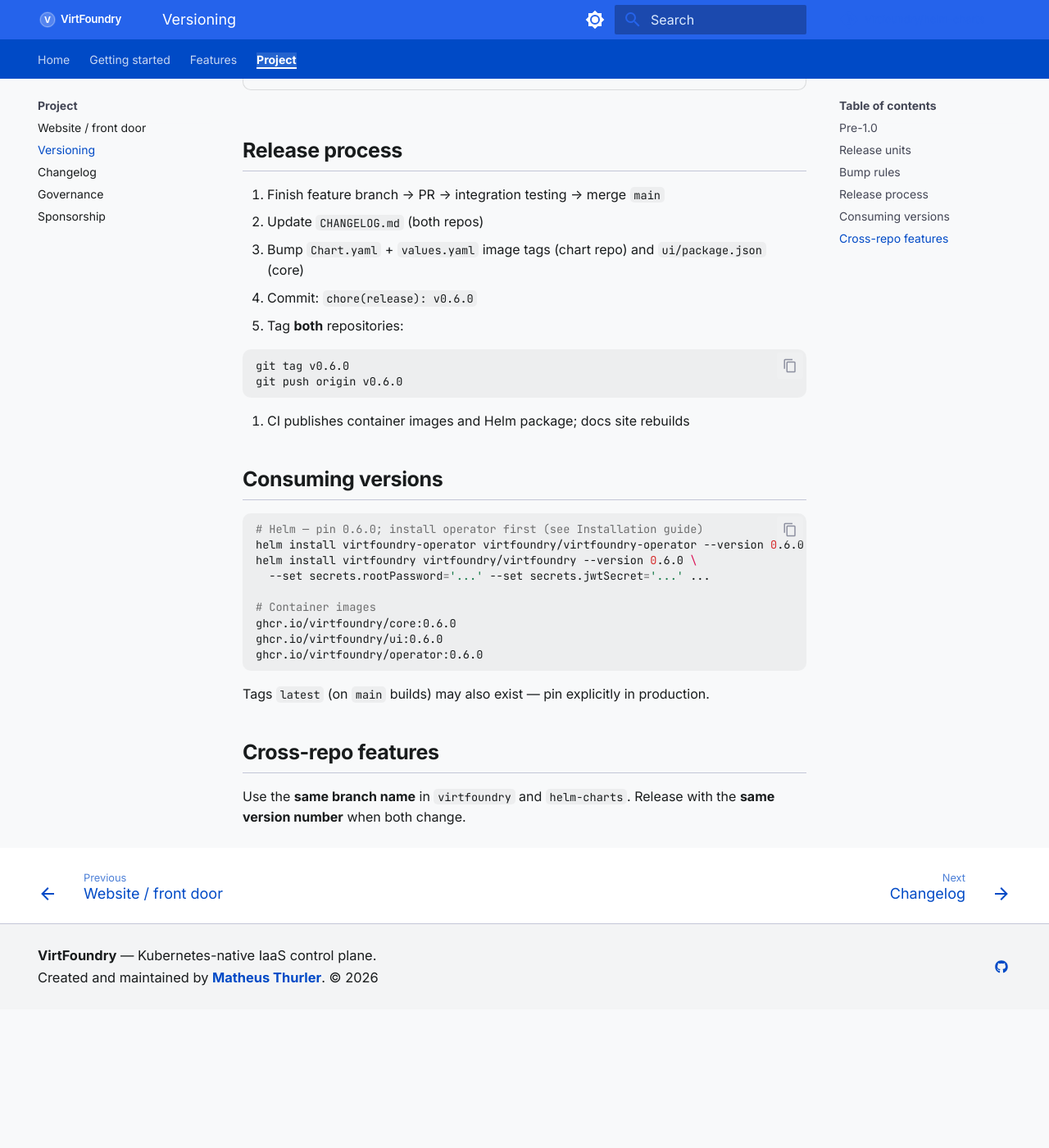
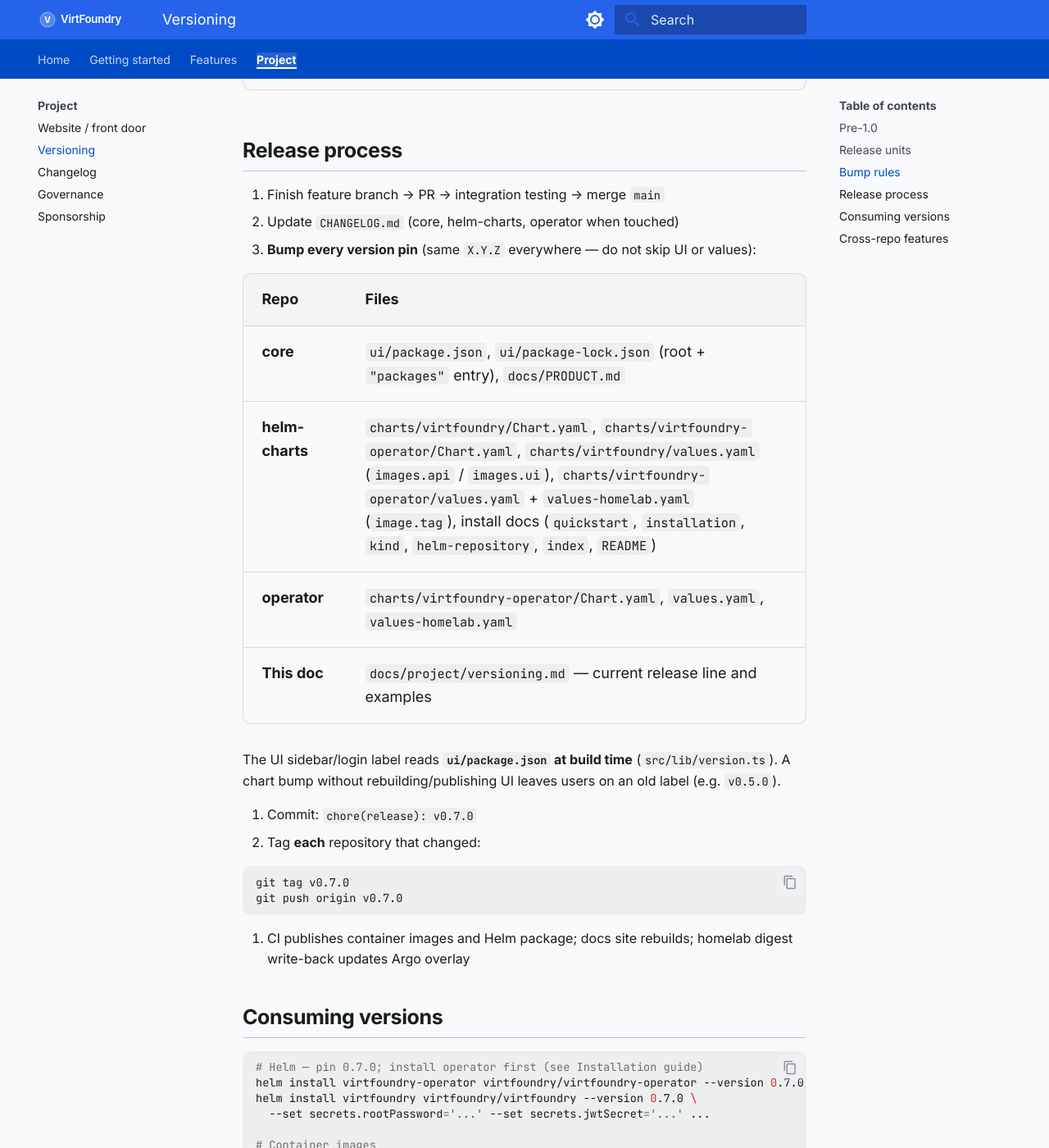
Before and after one commit to virtfoundry/helm-charts, an MkDocs documentation site: the page built from docs/project/versioning.md, in a window 1280 px wide and 1400 px high, scrolled down 1696 px. Shown: the whole window at 82% size. Built offline with MkDocs 1.6.1 and Material for MkDocs 9.7.7, drawn with Linux system fonts in a browser that asks for light colours; comment, search, counter and statistics services are not loaded; before the commit the page ends 2927 px from its top, so only the background shows below that; some of the changed text lies outside the part shown.

Commit message:
chore(release): sync default image tags and docs to 0.7.0 (#28)
Chart.yaml was 0.7.0 but values and install docs still pinned 0.6.0.
Expand versioning.md checklist so UI package-lock and values are not skipped.

````diff
--- a/docs/project/versioning.md
+++ b/docs/project/versioning.md
@@ -4,16 +4,16 @@ VirtFoundry follows [Semantic Versioning 2.0.0](https://semver.org/).
 
 ## Pre-1.0
 
-The project is **not 1.0 yet**. The current release line is **0.6.0**.
+The project is **not 1.0 yet**. The current release line is **0.7.0**.
 
 Git tags `v1.0.0`–`v1.5.0` were cut too early. They remain in git/GHCR for history; they are **not** a SemVer 1.0 stability promise. Breaking changes may still land in **0.x MINOR** bumps until 1.0 is declared.
 
-Helm chart packages `1.x` were **yanked** from the repository index so a bare `helm install` resolves **0.6.0**. Pin anyway and install **operator first**:
+Helm chart packages `1.x` were **yanked** from the repository index so a bare `helm install` resolves **0.7.0**. Pin anyway and install **operator first**:
 
 ```bash
-helm install virtfoundry-operator virtfoundry/virtfoundry-operator --version 0.6.0 \
+helm install virtfoundry-operator virtfoundry/virtfoundry-operator --version 0.7.0 \
   -n virtfoundry-system --create-namespace
-helm install virtfoundry virtfoundry/virtfoundry --version 0.6.0 \
+helm install virtfoundry virtfoundry/virtfoundry --version 0.7.0 \
   -n virtfoundry-system \
   --set secrets.rootPassword='...' \
   --set secrets.jwtSecret='...'
@@ -33,38 +33,48 @@ helm install virtfoundry virtfoundry/virtfoundry --version 0.6.0 \
 
 | Change | Version bump | Example |
 |--------|--------------|---------|
-| Bug fix, doc fix | PATCH | `0.5.0` → `0.5.1` |
-| New feature, chart profile change | MINOR | `0.5.0` → `0.6.0` |
-| Breaking API or chart contract | MINOR while on 0.x | `0.5.0` → `0.6.0` (document in CHANGELOG) |
+| Bug fix, doc fix | PATCH | `0.7.0` → `0.7.1` |
+| New feature, chart profile change | MINOR | `0.7.0` → `0.8.0` |
+| Breaking API or chart contract | MINOR while on 0.x | `0.7.0` → `0.8.0` (document in CHANGELOG) |
 | First stable contract | MAJOR | `0.x` → `1.0.0` (explicit declaration) |
 
 ## Release process
 
 1. Finish feature branch → PR → integration testing → merge `main`
-2. Update `CHANGELOG.md` (both repos)
-3. Bump `Chart.yaml` + `values.yaml` image tags (chart repo) and `ui/package.json` (core)
-4. Commit: `chore(release): v0.6.0`
-5. Tag **both** repositories:
+2. Update `CHANGELOG.md` (core, helm-charts, operator when touched)
+3. **Bump every version pin** (same `X.Y.Z` everywhere — do not skip UI or values):
+
+   | Repo | Files |
+   |------|-------|
+   | **core** | `ui/package.json`, `ui/package-lock.json` (root + `"packages"` entry), `docs/PRODUCT.md` |
+   | **helm-charts** | `charts/virtfoundry/Chart.yaml`, `charts/virtfoundry-operator/Chart.yaml`, `charts/virtfoundry/values.yaml` (`images.api` / `images.ui`), `charts/virtfoundry-operator/values.yaml` + `values-homelab.yaml` (`image.tag`), install docs (`quickstart`, `installation`, `kind`, `helm-repository`, `index`, `README`) |
+   | **operator** | `charts/virtfoundry-operator/Chart.yaml`, `values.yaml`, `values-homelab.yaml` |
+   | **This doc** | `docs/project/versioning.md` — current release line and examples |
+
+   The UI sidebar/login label reads **`ui/package.json` at build time** (`src/lib/version.ts`). A chart bump without rebuilding/publishing UI leaves users on an old label (e.g. `v0.5.0`).
+
+4. Commit: `chore(release): v0.7.0`
+5. Tag **each** repository that changed:
 
    ```bash
-   git tag v0.6.0
-   git push origin v0.6.0
+   git tag v0.7.0
+   git push origin v0.7.0
    ```
 
-6. CI publishes container images and Helm package; docs site rebuilds
+6. CI publishes container images and Helm package; docs site rebuilds; homelab digest write-back updates Argo overlay
 
 ## Consuming versions
 
 ```bash
-# Helm — pin 0.6.0; install operator first (see Installation guide)
-helm install virtfoundry-operator virtfoundry/virtfoundry-operator --version 0.6.0 ...
-helm install virtfoundry virtfoundry/virtfoundry --version 0.6.0 \
+# Helm — pin 0.7.0; install operator first (see Installation guide)
+helm install virtfoundry-operator virtfoundry/virtfoundry-operator --version 0.7.0 ...
+helm install virtfoundry virtfoundry/virtfoundry --version 0.7.0 \
   --set secrets.rootPassword='...' --set secrets.jwtSecret='...' ...
 
 # Container images
-ghcr.io/virtfoundry/core:0.6.0
-ghcr.io/virtfoundry/ui:0.6.0
-ghcr.io/virtfoundry/operator:0.6.0
+ghcr.io/virtfoundry/core:0.7.0
+ghcr.io/virtfoundry/ui:0.7.0
+ghcr.io/virtfoundry/operator:0.7.0
 ```
 
 Tags `latest` (on `main` builds) may also exist — pin explicitly in production.
````
Also changed, not shown: README.md (+1 -1 lines), docs/guide/helm-repository.md (+4 -4 lines), docs/guide/installation.md (+3 -3 lines), docs/guide/kind.md (+2 -2 lines), docs/guide/quickstart.md (+1 -1 lines), 3 other files.
